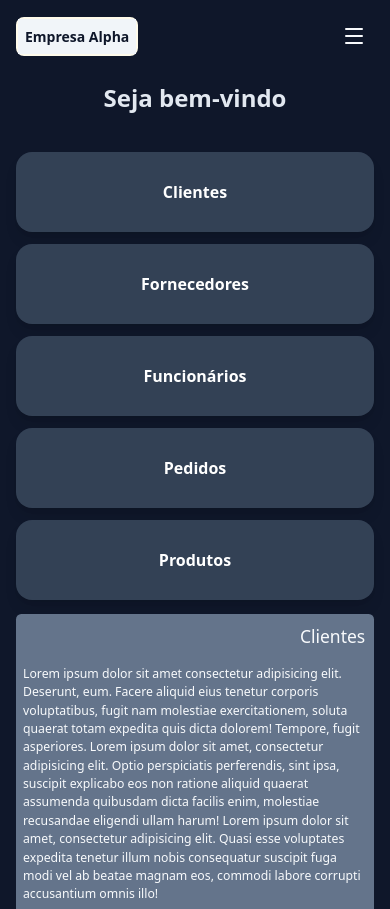
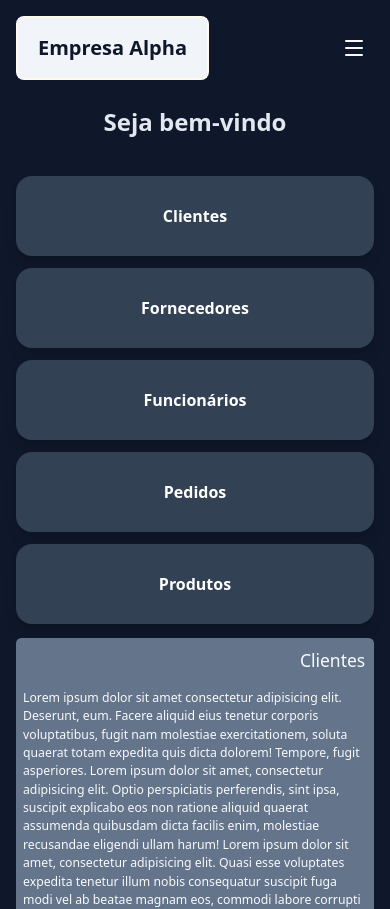
Before and after one commit to LucasSCoiado/teste_react, a React (Vite) app: page / in a window 390 px wide. Shown: the top 909 px of the page. Built offline with nearby package versions, Linux system fonts and the light colour scheme.

Commit message:
Revert "Fix TopBar mobile responsiveness: adjust title and menu overflow"
This reverts commit 3859866c2747ecf00154d0e17d5e24f3bf710585.

```diff
--- a/src/components/TopBar.jsx
+++ b/src/components/TopBar.jsx
@@ -28,10 +28,10 @@ function TopBar() {
 
   return (
     <>
-      <div className="w-full overflow-hidden">
-        <div className="pt-4 px-4 sm:pt-6 sm:px-6 flex justify-between items-center gap-2">
-          <div className="flex-shrink-0 border-2 border-amber-50 rounded-lg">
-            <h1 className="text-slate-900 bg-slate-100 text-sm sm:text-xl sm:text-2xl md:text-3xl font-semibold px-2 sm:px-6 py-2 sm:py-4 text-center whitespace-nowrap">
+      <div>
+        <div className="pt-4 px-4 sm:pt-6 sm:px-6 flex justify-between items-center">
+          <div className="inline-block border-2 border-amber-50 rounded-lg">
+            <h1 className="text-slate-900 bg-slate-100 text-xl sm:text-2xl md:text-3xl font-semibold px-4 sm:px-6 py-3 sm:py-4 text-center">
               Empresa Alpha
             </h1>
           </div>
@@ -49,7 +49,7 @@ function TopBar() {
           {/* Mobile Menu Button */}
           <button
             onClick={toggleMenu}
-            className="md:hidden p-2 hover:bg-slate-700 rounded-lg transition flex-shrink-0"
+            className="md:hidden p-2 hover:bg-slate-700 rounded-lg transition"
           >
             {isMenuOpen ? (
               <X size={24} className="text-slate-50" />
@@ -61,7 +61,7 @@ function TopBar() {
 
         {/* Mobile Menu */}
         {isMenuOpen && (
-          <nav className="md:hidden flex flex-col gap-2 bg-slate-800 px-4 py-4 mt-2 w-full">
+          <nav className="md:hidden flex flex-col gap-2 bg-slate-800 px-4 py-4 mt-2">
             {menuItems.map((item) => (
               <a
                 key={item.href}
```
